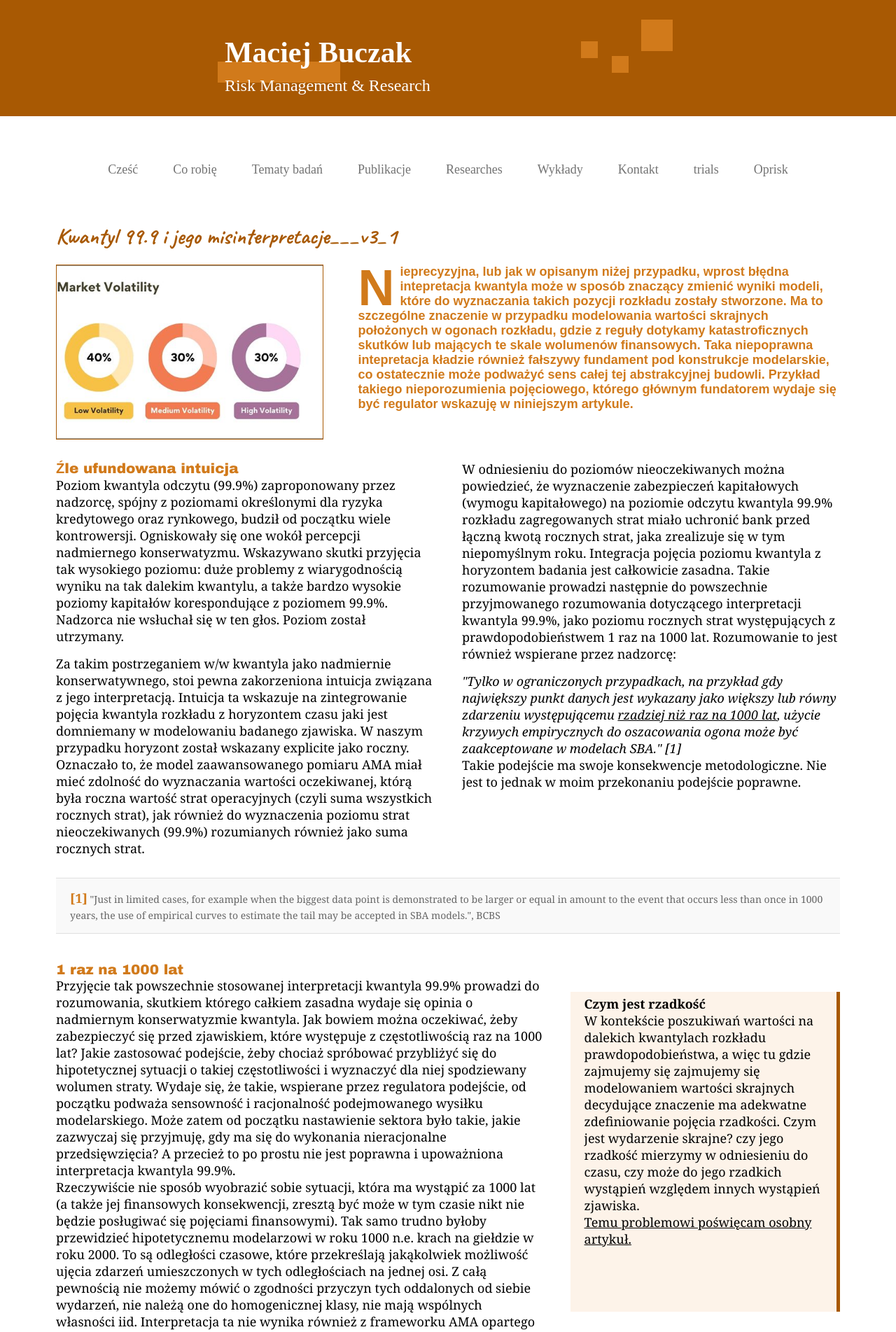
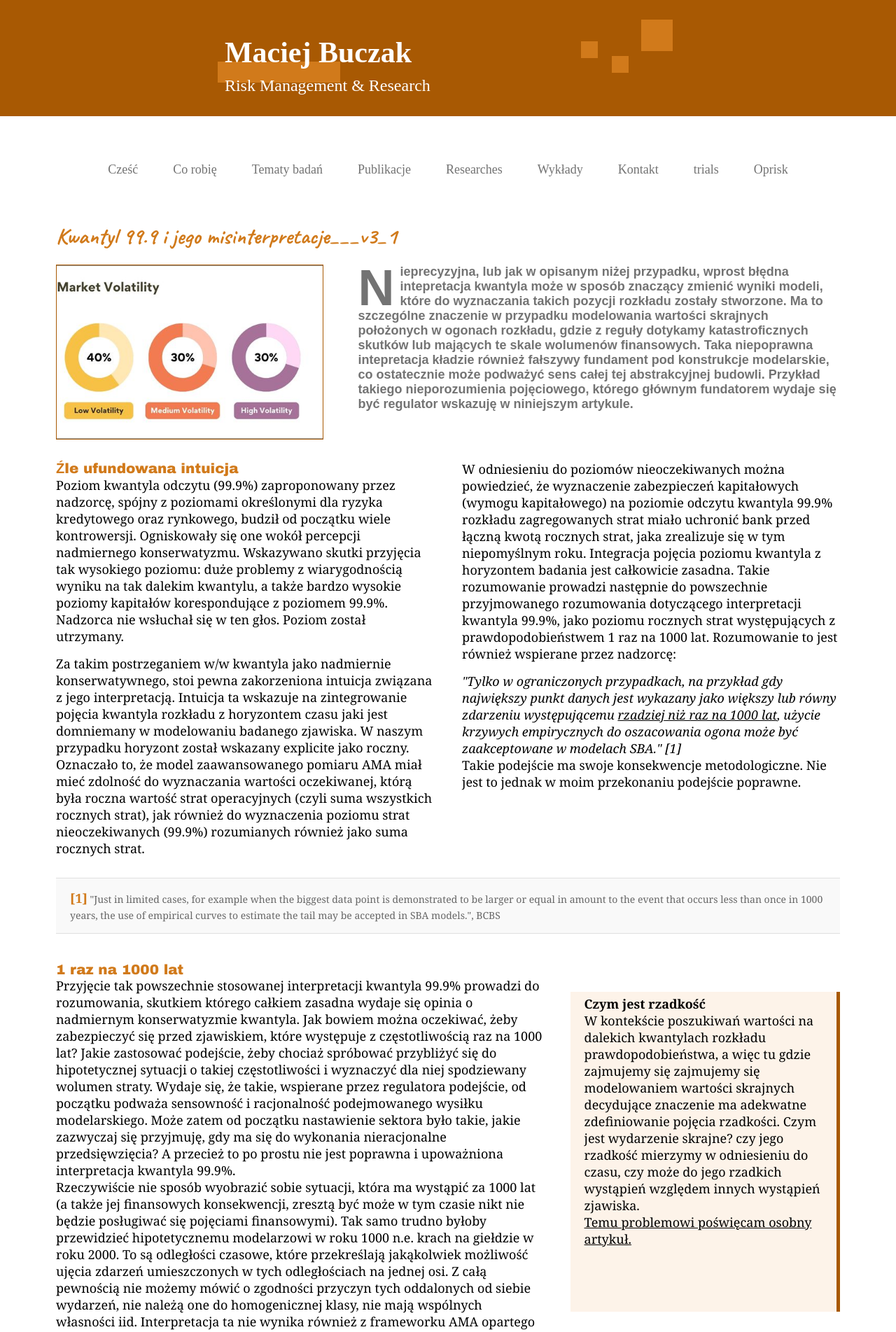
Before and after one commit to MaciejBuczak/risk-research, a Jekyll site: the page built from art-oprisk-kw999_v3_1.md, in a window 1280 px wide. Shown: the top 1903 px of the page at 70% size. Built offline with Jekyll 4.4.1, drawn with Linux system fonts in a browser that asks for light colours.

Commit message:
Update art-oprisk-kw999-layout_v3_1.html

```diff
--- a/_layouts/art-oprisk-kw999-layout_v3_1.html
+++ b/_layouts/art-oprisk-kw999-layout_v3_1.html
@@ -438,7 +438,7 @@
     }
 
 .ryzmod-header-text {
-  color: #a85903;
+  color: #d17a1b;
   font-size: 32px;
   font-weight: bold;
   margin-right: 15px;
@@ -882,8 +882,8 @@
           <div class="ryzmod-text-block">
             <!-- Tekst wstępny - bez tła -->
             <div class="ryzmod-intro-text">
-    <h5 style="text-indent: 0px; font-family: Arial, sans-serif; font-weight: bold; color: #d17a1b;">
-      <span style="float: left; font-size: 400%; line-height: 0.8; margin-right: 8px; margin-top: 5px; color: #d17a1b; font-weight: bold;">N</span>
+    <h5 style="text-indent: 0px; font-family: Arial, sans-serif; font-weight: bold; color: #737373;">
+      <span style="float: left; font-size: 400%; line-height: 0.8; margin-right: 8px; margin-top: 5px; color: #737373; font-weight: bold;">N</span>
       ieprecyzyjna, lub jak w opisanym niżej przypadku, wprost błędna intepretacja kwantyla może w sposób znaczący zmienić wyniki modeli, które do wyznaczania takich pozycji rozkładu zostały stworzone.
       Ma to szczególne znaczenie w przypadku modelowania wartości skrajnych położonych w ogonach rozkładu, gdzie z reguły dotykamy katastroficznych skutków lub mających te skale wolumenów finansowych.
       Taka niepoprawna intepretacja kładzie również fałszywy fundament pod konstrukcje modelarskie, co ostatecznie może podważyć sens całej tej abstrakcyjnej budowli.
```
